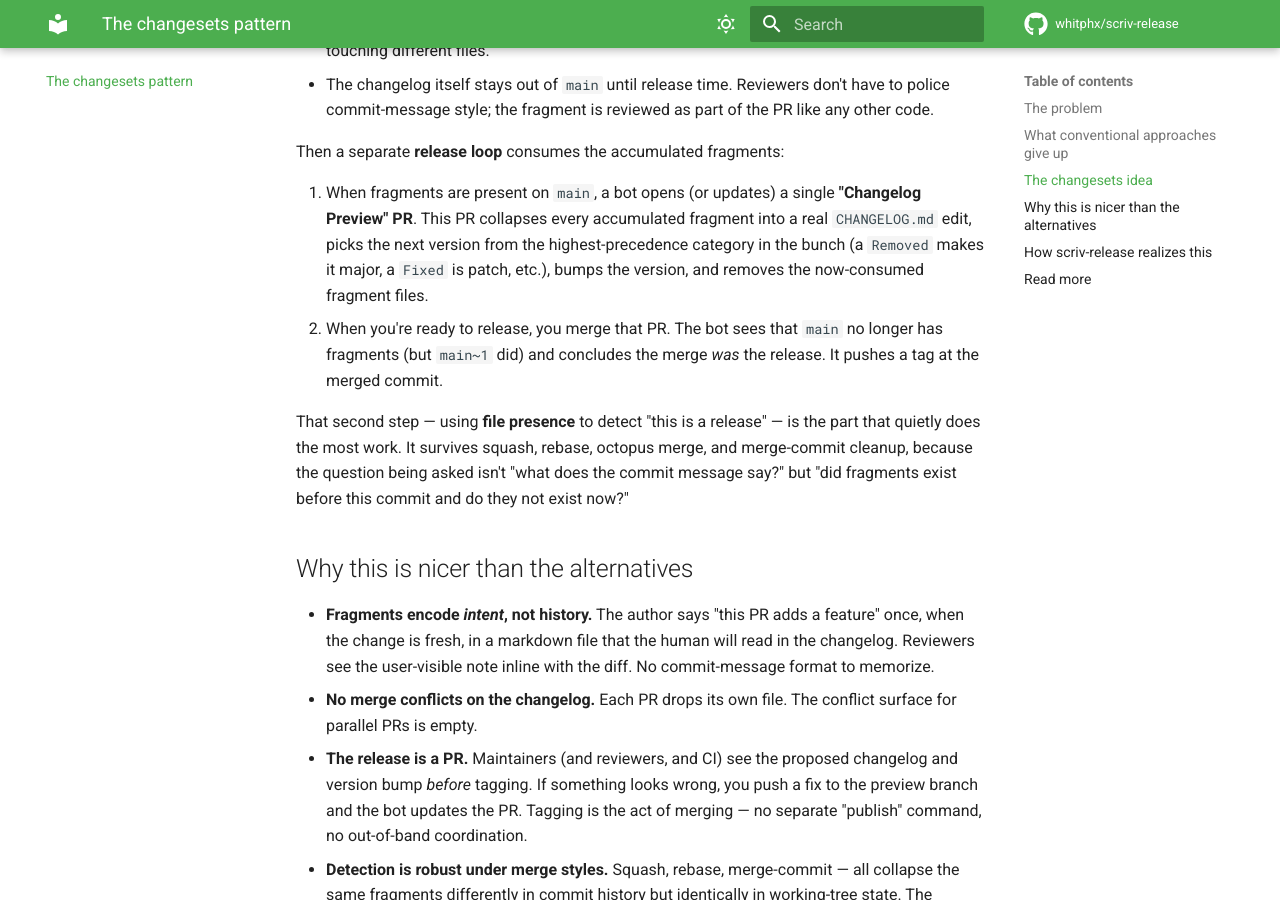
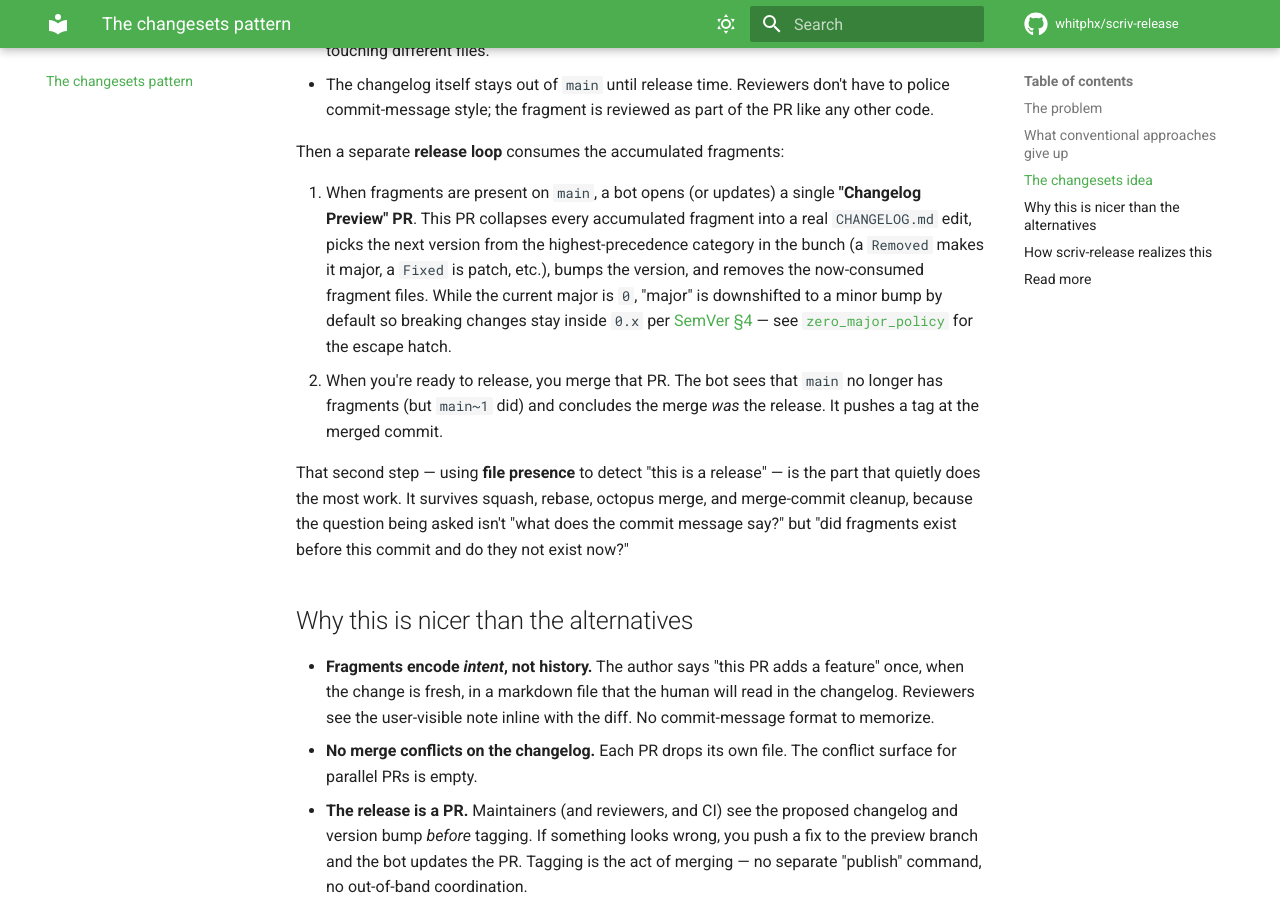
Before and after one commit to whitphx/scriv-release, an MkDocs documentation site: the page built from docs/changesets.md, in a window 1280 px wide and 900 px high, scrolled down 1504 px. Built offline with MkDocs 1.6.1 and Material for MkDocs 9.7.7, drawn with Linux system fonts in a browser that asks for light colours; comment, search, counter and statistics services are not loaded.

Commit message:
docs(changesets): note the 0.x downshift on the category→bump mapping
The category-mapping line ("a `Removed` makes it major, a `Fixed` is patch")
described the unconditional rule, with no hint that the major mapping is
downshifted under the default `zero_major_policy`. Add a short qualifier and
a link to the quickstart section so a reader landing on this page first
doesn't form an incorrect mental model.

Co-Authored-By: Claude Opus 4.7 (1M context) <noreply@anthropic.com>

```diff
--- a/docs/changesets.md
+++ b/docs/changesets.md
@@ -32,7 +32,7 @@ Changesets sidesteps the merge-conflict and commit-message-scraping problems by
 
 Then a separate **release loop** consumes the accumulated fragments:
 
-1. When fragments are present on `main`, a bot opens (or updates) a single **"Changelog Preview" PR**. This PR collapses every accumulated fragment into a real `CHANGELOG.md` edit, picks the next version from the highest-precedence category in the bunch (a `Removed` makes it major, a `Fixed` is patch, etc.), bumps the version, and removes the now-consumed fragment files.
+1. When fragments are present on `main`, a bot opens (or updates) a single **"Changelog Preview" PR**. This PR collapses every accumulated fragment into a real `CHANGELOG.md` edit, picks the next version from the highest-precedence category in the bunch (a `Removed` makes it major, a `Fixed` is patch, etc.), bumps the version, and removes the now-consumed fragment files. While the current major is `0`, "major" is downshifted to a minor bump by default so breaking changes stay inside `0.x` per [SemVer §4](https://semver.org/#spec-item-4) — see [`zero_major_policy`](quickstart.md#zero_major_policy) for the escape hatch.
 2. When you're ready to release, you merge that PR. The bot sees that `main` no longer has fragments (but `main~1` did) and concludes the merge *was* the release. It pushes a tag at the merged commit.
 
 That second step — using **file presence** to detect "this is a release" — is the part that quietly does the most work. It survives squash, rebase, octopus merge, and merge-commit cleanup, because the question being asked isn't "what does the commit message say?" but "did fragments exist before this commit and do they not exist now?"
```
